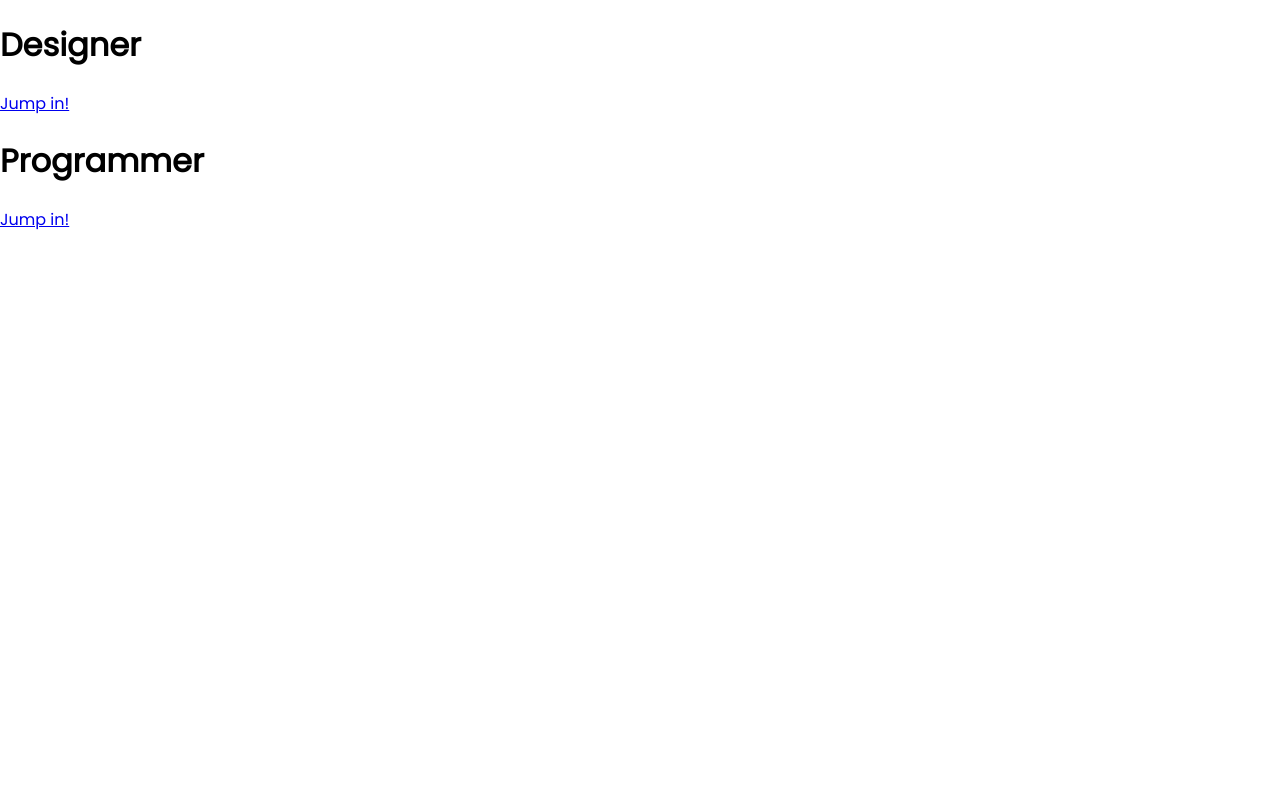
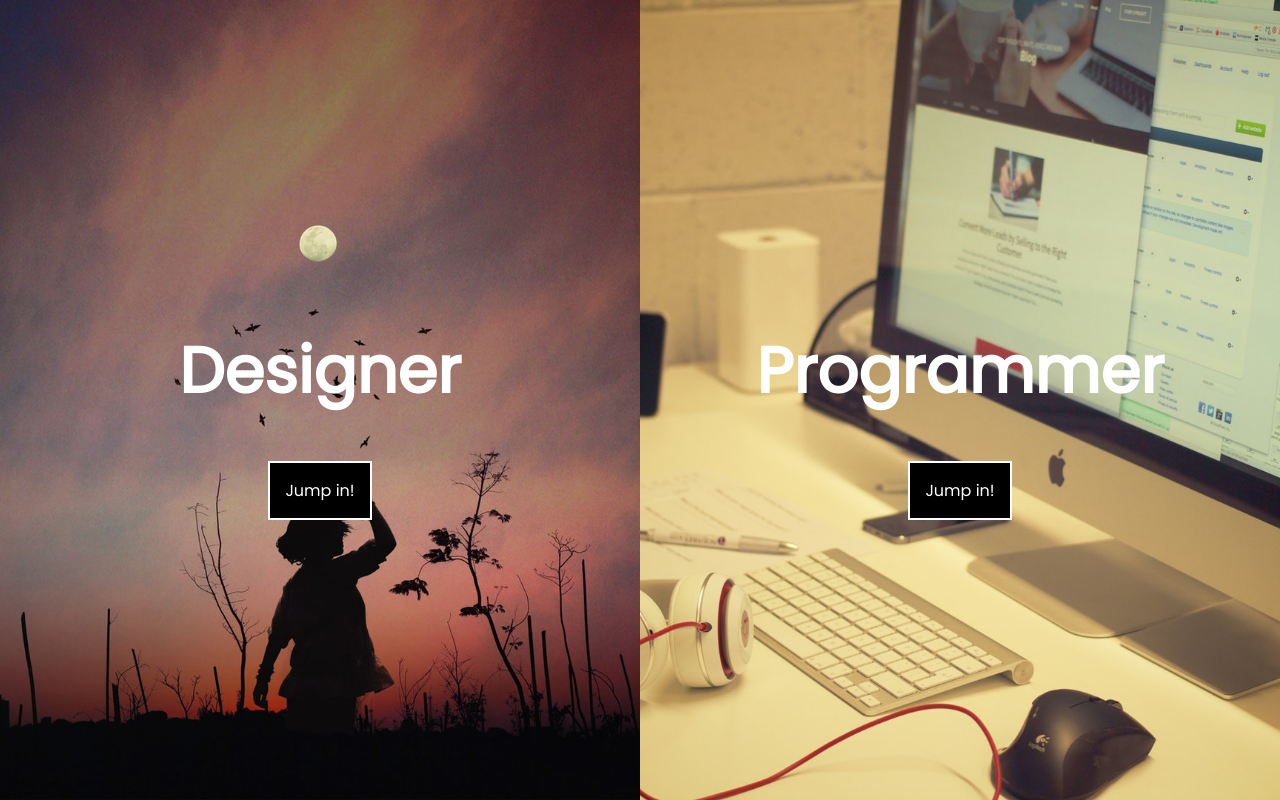
Before and after one commit to realVato/Split-landing-page, a plain HTML site: page index.html in a window 1280 px wide. Drawn offline with Linux system fonts and the light colour scheme.

Commit message:
static part done

```diff
--- a/css/style.css
+++ b/css/style.css
@@ -4,4 +4,49 @@ body {
     font-family: 'Poppins', sans-serif;
     padding: 0;
     margin: 0;
+    overflow: hidden;
 }
+
+h1 {
+    font-size: 4rem;
+    color: #fff;
+}
+
+a {
+    text-decoration: none;
+    color: #fff;
+}
+
+.button {
+    background-color: #000;
+    border: 2px solid #fff;
+    padding: 15px;
+    transition: .5s;
+}
+
+.button:hover {
+    background-color: rgb(158, 11, 109);
+    border-color: #000;
+    color: #000;
+}
+
+#main {
+    display: grid;
+    grid-template-columns: repeat(2, 1fr);
+    height: 100vh;
+}
+
+.split {
+    display: flex;
+    flex-direction: column;
+    justify-content: center;
+    align-items: center;
+}
+
+.split.left {
+    background: url('/img/art-backlit-dark-556669.jpg') no-repeat center/cover;
+}
+
+.split.right {
+    background: url('/img/apple-browser-creative-3080.jpg') no-repeat center/cover;
+}
```
